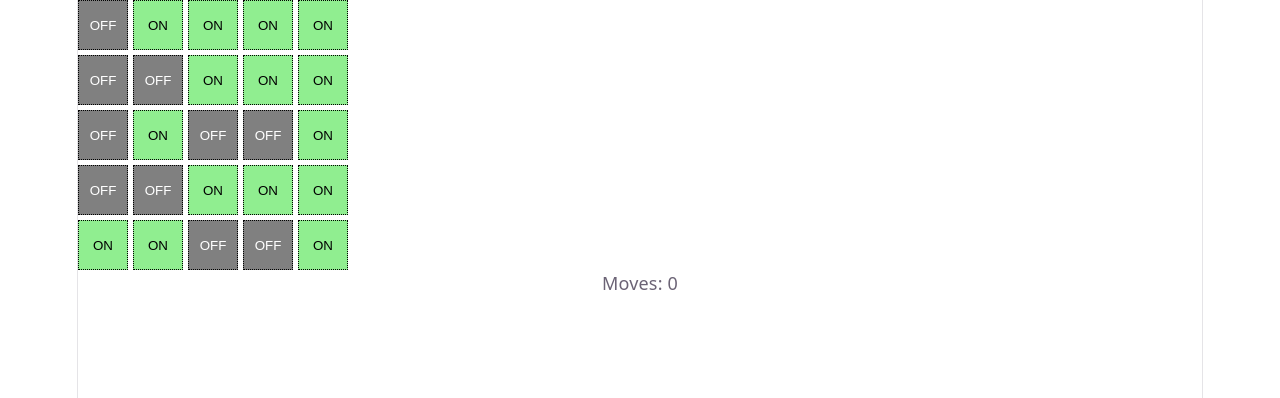
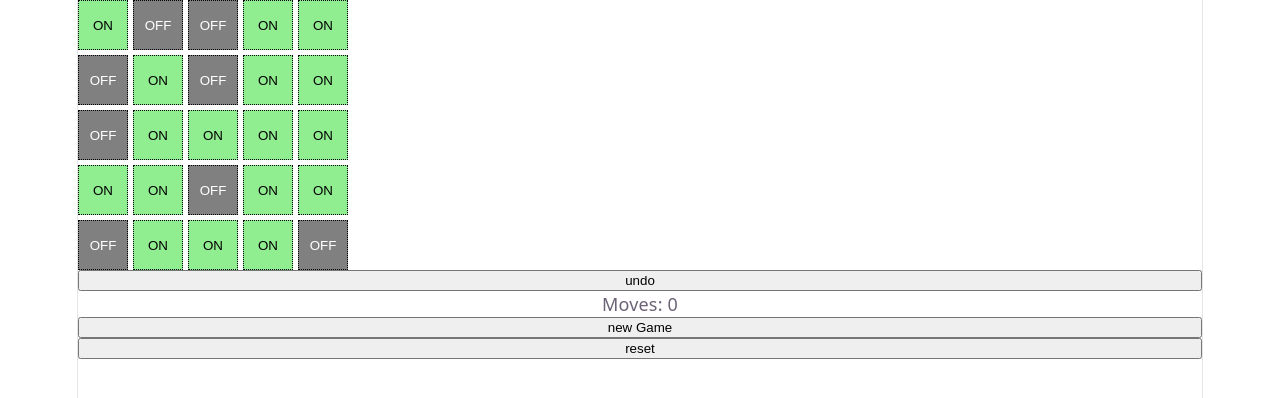
Before and after one commit to e-almasri/lights-out, a React (Vite) app: page / in a window 1280 px wide. Shown: the top 398 px of the page. Built offline with nearby package versions, Linux system fonts and the light colour scheme.

Commit message:
game component with history

```diff
--- a/src/App.jsx
+++ b/src/App.jsx
@@ -1,8 +1,8 @@
 import './App.css'
-import Grid from './components/Grid'
+import Game from './components/Game'
 
 function App() {
-  return <Grid />;
+  return <Game />;
 }
 
 export default App
--- a/src/components/Game.jsx
+++ b/src/components/Game.jsx
@@ -1,5 +1,87 @@
+import { useState } from "react";
+import Grid from "./Grid";
+
 function Game() {
-  return <Light />;
+  const [game, setGame] = useState([initLights(Array(25).fill(false))]);
+  const [count, setCount] = useState(0);
+  const lights = game[game.length - 1];
+
+  function undo() {
+    if (game.length === 1) {
+      return;
+    }
+    const newGame = game.slice();
+    newGame.pop();
+    setGame(newGame);
+    setCount(count - 1);
+  }
+
+  function reset() {
+    const newGame = [game[0]];
+    setGame(newGame);
+    setCount(0);
+  }
+
+  function newGame() {
+    const newGame = [initLights(Array(25).fill(false))];
+    setGame(newGame);
+    setCount(0);
+  }
+
+  function handleClick(index) {
+    if (checkWin(lights)) {
+      return;
+    }
+    let newLights = toggleAdjacent(lights, index);
+    setGame((prev) => [...prev, newLights]);
+    setCount(count + 1);
+  }
+
+  function toggleAdjacent(lights, index) {
+    let newLights = lights.slice();
+    newLights[index] = !newLights[index];
+    const adjacentIndices = [];
+    if (index % 5 > 0) {
+      adjacentIndices.push(index - 1);
+    }
+    if (index % 5 < 4) {
+      adjacentIndices.push(index + 1);
+    }
+    if (index > 4) {
+      adjacentIndices.push(index - 5);
+    }
+    if (index < 20) {
+      adjacentIndices.push(index + 5);
+    }
+    adjacentIndices.forEach((element) => {
+      newLights[element] = !newLights[element];
+    });
+    return newLights;
+  }
+
+  function initLights(lights) {
+    let newLights = lights.slice();
+    for (let i = 0; i < lights.length; i++) {
+      if (Math.random() < 0.5) {
+        newLights = toggleAdjacent(newLights, i);
+      }
+    }
+    return newLights;
+  }
+
+  function checkWin(lights) {
+    return lights.every((value) => value === false);
+  }
+
+  return (
+    <>
+      <Grid lights={lights} handleClick={handleClick}></Grid>
+      <button onClick={undo}>undo</button>
+      <p>{checkWin(lights) ? "You win!" : "Moves: " + count}</p>
+      <button onClick={newGame}>new Game</button>
+      <button onClick={reset}>reset</button>
+    </>
+  );
 }
 
-export default Game
+export default Game;
--- a/src/components/Grid.jsx
+++ b/src/components/Grid.jsx
@@ -1,57 +1,7 @@
-import { useState } from "react";
 import Light from "./Light";
 
-function Grid() {
-  const [lights, setLights] = useState(initLights(Array(25).fill(false)));
-  const [count, setCount] = useState(0);
-
-  function handleClick(index) {
-    // if (checkWin(lights)) {
-    //   return;
-    // }
-    let newLights = toggleAdjacent(lights, index);
-    setLights(newLights);
-    setCount(count + 1);
-  }
-
-  function toggleAdjacent(lights, index) {
-    let newLights = lights.slice();
-    newLights[index] = !newLights[index];
-    const adjacentIndices = [];
-    if (index % 5 > 0) {
-      adjacentIndices.push(index - 1);
-    }
-    if (index % 5 < 4) {
-      adjacentIndices.push(index + 1);
-    }
-    if (index > 4) {
-      adjacentIndices.push(index - 5);
-    }
-    if (index < 20) {
-      adjacentIndices.push(index + 5);
-    }
-    adjacentIndices.forEach((element) => {
-      newLights[element] = !newLights[element];
-    });
-    return newLights;
-  }
-
-  function initLights(lights) {
-    let newLights = lights.slice();
-    for (let i = 0; i < lights.length; i++) {
-      if (Math.random() < 0.5) {
-        newLights = toggleAdjacent(newLights, i);
-      }
-    }
-    return newLights;
-  }
-
-  function checkWin(lights) {
-    return lights.every((value) => value === false);
-  }
-
+function Grid({ lights, handleClick }) {
   return (
-    <>
     <div className="grid">
       {lights.map((value, index) => (
         <Light
@@ -61,8 +11,6 @@ function Grid() {
         />
       ))}
     </div>
-      <p>{checkWin(lights) ? "You win!" : "Moves: " + count}</p>
-    </>
   );
 }
 
```
Lines whose indentation alone changed are shown as unchanged.
